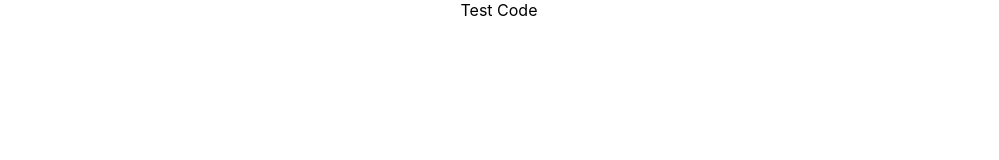
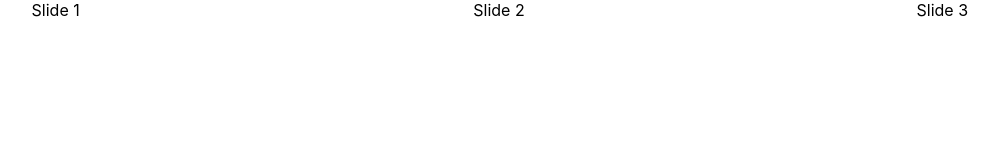
Before and after one commit to git-Harrison/React-Project, a React (Create React App) app: page / in a window 1280 px wide. Shown: the top 160 px of the page, without its empty margins (141-1140 px from the left). Built offline with nearby package versions, Linux system fonts and the light colour scheme.

Commit message:
swiper test

```diff
--- a/package.json
+++ b/package.json
@@ -14,6 +14,7 @@
     "react-dom": "^18.2.0",
     "react-router-dom": "^6.22.0",
     "react-scripts": "5.0.1",
+    "swiper": "^11.0.6",
     "typescript": "^4.9.5",
     "web-vitals": "^2.1.4"
   },
--- a/src/page/MainPage.tsx
+++ b/src/page/MainPage.tsx
@@ -1,8 +1,32 @@
 import React from 'react';
+import { Swiper, SwiperSlide } from 'swiper/react';
+import 'swiper/swiper-bundle.css';
 
 const MainPage = () => {
+    const handleSlideChange = () => {
+        console.log('slide change');
+    };
+
+    const handleSwiper = (swiper: typeof Swiper) => {
+        console.log(swiper);
+    };
+
     return (
-        <>Test Code</>
+        <>
+            <div className='main-container'>
+                <Swiper
+                    spaceBetween={50}
+                    slidesPerView={3}
+                    onSlideChange={handleSlideChange}
+                    onSwiper={handleSwiper}
+                    >
+                    <SwiperSlide>Slide 1</SwiperSlide>
+                    <SwiperSlide>Slide 2</SwiperSlide>
+                    <SwiperSlide>Slide 3</SwiperSlide>
+                    <SwiperSlide>Slide 4</SwiperSlide>
+                </Swiper>
+            </div>
+        </>
     );
 };
 
```
Also changed, not shown: 1 other file (tests, documents, lock files or other folders).
